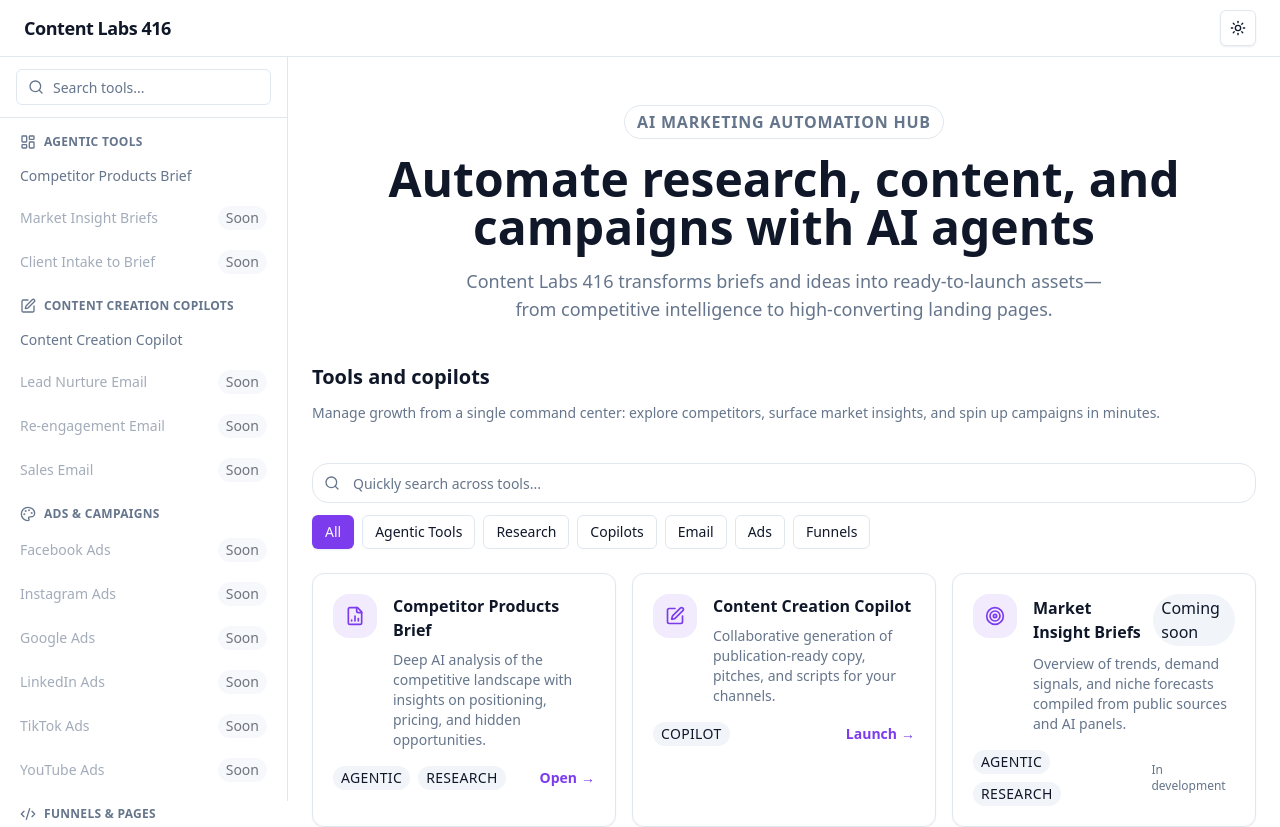
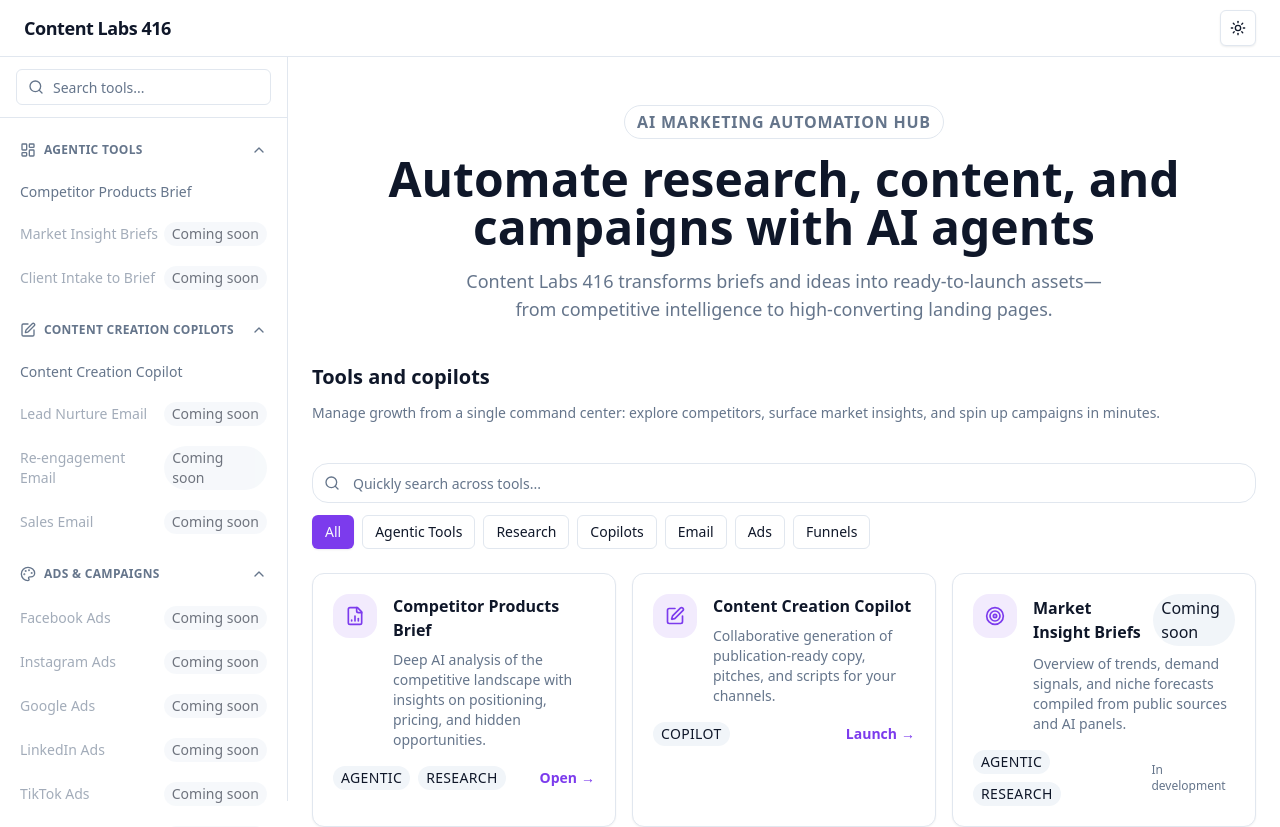
Before and after one commit to maxv-tor/fifteencopilotz, a Next.js app: page / in a window 1280 px wide. Shown: the top 827 px of the page. Built offline with nearby package versions, Linux system fonts and the light colour scheme.

Commit message:
Update Sidebar.tsx - collapsible left menu

```diff
--- a/components/layout/Sidebar.tsx
+++ b/components/layout/Sidebar.tsx
@@ -4,7 +4,7 @@ import clsx from "clsx";
 import Link from "next/link";
 import { usePathname } from "next/navigation";
 import { navigationSections } from "@/lib/navigation";
-import { X, Search } from "lucide-react";
+import { X, Search, ChevronDown } from "lucide-react";
 import * as React from "react";
 
 type SidebarProps = {
@@ -14,6 +14,17 @@ type SidebarProps = {
 
 export function Sidebar({ isOpen, onClose }: SidebarProps) {
   const pathname = usePathname();
+  const [expandedSections, setExpandedSections] = React.useState<number[]>(() =>
+    navigationSections.map((_, index) => index)
+  );
+
+  const toggleSection = (index: number) => {
+    setExpandedSections((previous) =>
+      previous.includes(index)
+        ? previous.filter((item) => item !== index)
+        : [...previous, index]
+    );
+  };
 
   return (
     <>
@@ -30,7 +41,7 @@ export function Sidebar({ isOpen, onClose }: SidebarProps) {
           "fixed inset-y-14 left-0 z-40 flex w-72 flex-col border-r border-border bg-background transition-transform duration-200 ease-out md:static md:inset-auto md:h-[calc(100vh-56px)] md:translate-x-0",
           isOpen ? "translate-x-0" : "-translate-x-full md:translate-x-0"
         )}
-        aria-label="Main navigation"
+        aria-label="Primary navigation"
       >
         <div className="flex items-center justify-between border-b border-border px-4 py-3 md:hidden">
           <span className="text-sm font-medium text-muted-foreground">Navigation</span>
@@ -57,13 +68,38 @@ export function Sidebar({ isOpen, onClose }: SidebarProps) {
           </div>
           <nav className="flex-1 overflow-y-auto px-2 py-4 sidebar-scrollbar">
             <ul className="space-y-4">
-              {navigationSections.map((section) => (
+              {navigationSections.map((section, index) => {
+                const isExpanded = expandedSections.includes(index);
+                return (
                   <li key={section.title}>
-                  <div className="flex items-center gap-2 px-3 text-xs font-semibold uppercase tracking-wide text-muted-foreground">
+                    <button
+                      type="button"
+                      onClick={() => toggleSection(index)}
+                      className="flex w-full items-center justify-between rounded-md px-3 py-2 text-xs font-semibold uppercase tracking-wide text-muted-foreground transition-colors hover:bg-secondary hover:text-secondary-foreground focus-visible:outline-none focus-visible:ring-2 focus-visible:ring-ring"
+                      aria-expanded={isExpanded}
+                      aria-controls={`sidebar-section-${index}`}
+                    >
+                      <span className="flex items-center gap-2">
                         <section.icon className="h-4 w-4" />
-                    <span>{section.title}</span>
-                  </div>
-                  <ul className="mt-2 space-y-1">
+                        {section.title}
+                      </span>
+                      <ChevronDown
+                        className={clsx(
+                          "h-4 w-4 transition-transform",
+                          isExpanded ? "rotate-180" : "rotate-0"
+                        )}
+                        aria-hidden="true"
+                      />
+                    </button>
+                    <ul
+                      id={`sidebar-section-${index}`}
+                      className={clsx(
+                        "mt-2 space-y-1 overflow-hidden transition-[max-height,opacity] duration-200",
+                        isExpanded
+                          ? "max-h-96 opacity-100"
+                          : "max-h-0 opacity-0"
+                      )}
+                    >
                       {section.items.map((item) => {
                         const isActive =
                           item.href !== "#" && pathname.startsWith(item.href);
@@ -84,7 +120,7 @@ export function Sidebar({ isOpen, onClose }: SidebarProps) {
                               <span>{item.name}</span>
                               {item.soon && (
                                 <span className="rounded-full bg-secondary px-2 py-0.5 text-2xs font-medium text-secondary-foreground">
-                                Soon
+                                  Coming soon
                                 </span>
                               )}
                             </Link>
@@ -93,7 +129,8 @@ export function Sidebar({ isOpen, onClose }: SidebarProps) {
                       })}
                     </ul>
                   </li>
-              ))}
+                );
+              })}
             </ul>
           </nav>
         </div>
```
Lines whose indentation alone changed are shown as unchanged.
